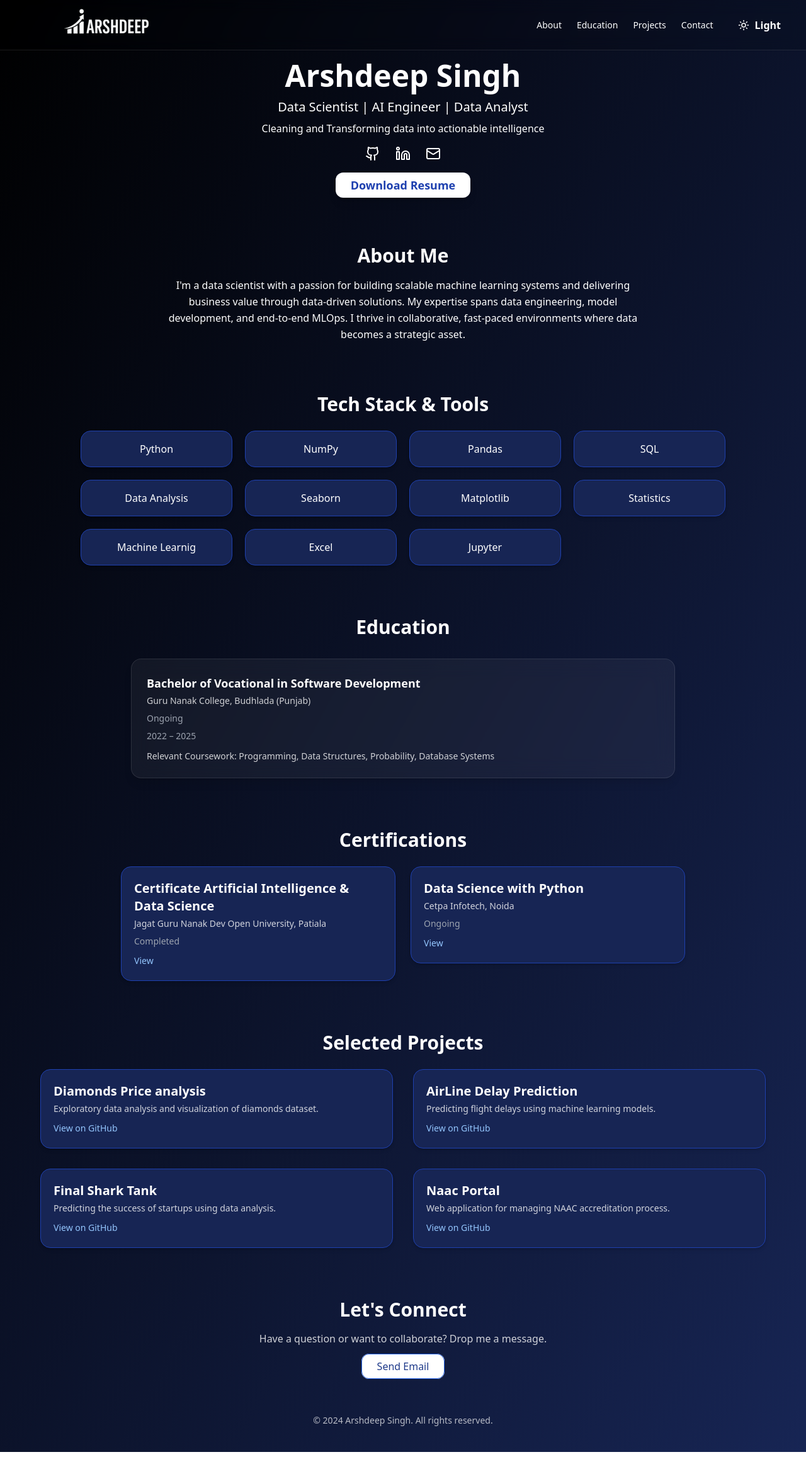
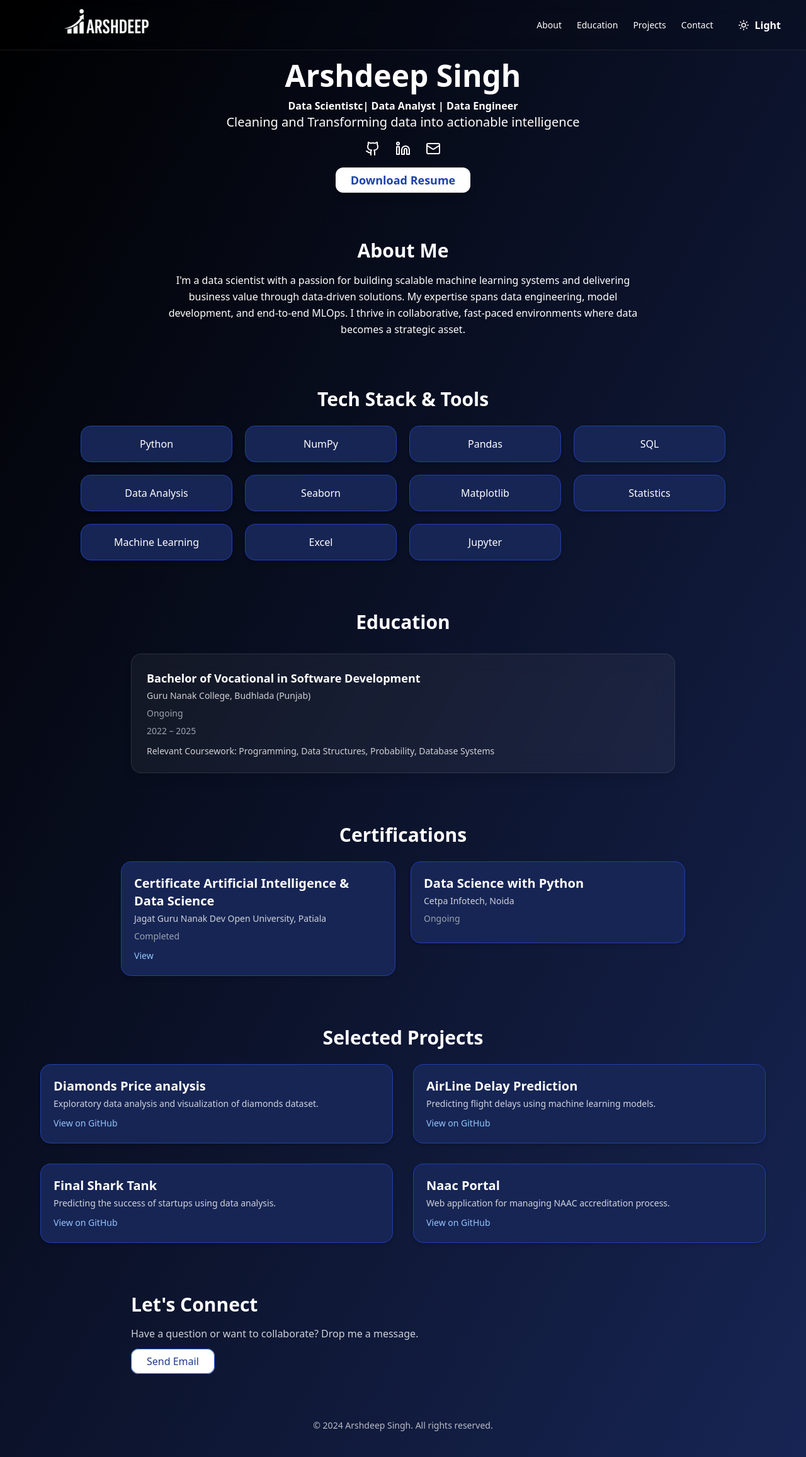
Before and after one commit to Arshdeep6840/Portfolio, a Next.js app: page / in a window 1280 px wide. Shown: the whole page at 63% size. Built offline with nearby package versions, Linux system fonts and the light colour scheme.

Commit message:
all errors are removed
just have to downgrade the node.js to 18 version to deploy

```diff
--- a/package.json
+++ b/package.json
@@ -8,7 +8,7 @@
   },
   "dependencies": {
     "clsx": "^2.1.1",
-    "framer-motion": "^10.12.16",
+    "framer-motion": "^12.6.3",
     "lucide-react": "^0.263.0",
     "next": "13.4.12",
     "react": "18.2.0",
@@ -17,7 +17,7 @@
   },
   "devDependencies": {
     "@types/node": "22.14.0",
-    "@types/react": "19.1.0",
+    "@types/react": "^19.1.0",
     "autoprefixer": "^10.4.21",
     "postcss": "^8.5.3",
     "tailwindcss": "^3.4.17",
--- a/src/app/page.tsx
+++ b/src/app/page.tsx
@@ -6,24 +6,25 @@ import { Button } from "@/components/ui/button";
 import { Github, Linkedin, Mail, Sun, Moon } from "lucide-react";
 import { motion } from "framer-motion";
 import Image from "next/image";
-import { stat } from "fs";
+
 
 export default function Portfolio() {
   const [darkMode, setDarkMode] = useState(true);
 
   useEffect(() => {
     document.documentElement.classList.toggle("dark", darkMode);
-  }, [darkMode]);
+  },
+  [darkMode]);
 
   return (
-    <main className={`min-h-screen transition-colors duration-700 ${darkMode ? "bg-gradient-to-br from-black to-blue-950 text-white" :"bg-[radial-gradient(circle_at_top_left,white,rgb(140,226,255))] text-gray-900"} px-6 pb-10 pt-24`}>
+    <main className={`min-h-screen transition-colors duration-700 ${darkMode ? "bg-gradient-to-br from-black to-blue-950 text-white" : "bg-[radial-gradient(circle_at_top_left,white,rgb(140,226,255))] text-gray-900"} px-6 pb-10 pt-24`}>
 
       {/* Navbar */}
       <nav className="fixed top-0 left-0 w-full z-50 h-20 px-6 py-0 bg-white/10 dark:bg-black/10 backdrop-blur-md border-b border-white/10 dark:border-white/10 flex justify-between items-center shadow-sm">
-
         <div className="h-full flex items-center justify-start">
           <div className="relative w-[290px] h-[150px]">
-      <a href="#hero">  <Image
+            <a href="#hero">
+              <Image
                 src={darkMode ? "/703d1cbe-6398-4dfb-91eb-ec47250e9f7d.png" : "/dark-logo.png"}
                 alt="Logo"
                 fill
@@ -37,11 +38,9 @@ export default function Portfolio() {
 
 
         <div className="flex items-center gap-6">
-          <a href="#about" className="hover:underline text-sm font-medium">About</a>
-          <a href="#education" className="hover:underline text-sm font-medium">Education</a>
-          <a href="#projects" className="hover:underline text-sm font-medium">Projects</a>
-          <a href="#contact" className="hover:underline text-sm font-medium">Contact</a>
-
+          {['about', 'education', 'projects', 'contact'].map((section) => (
+            <a key={section} href={`#${section}`} className="hover:underline text-sm font-medium capitalize">{section}</a>
+          ))}
           <Button variant="ghost" onClick={() => setDarkMode(!darkMode)} className="flex items-center gap-2">
             {darkMode ? <Sun size={18} /> : <Moon size={18} />}
             {darkMode ? "Light" : "Dark"}
@@ -50,62 +49,111 @@ export default function Portfolio() {
       </nav>
 
       {/* Hero Section */}
-      <section className="text-center mb-20">
+      <section className="text-center mb-20 scroll-mt-24">
+        <div id="hero"  className="text-center mb-20 scroll-mt-24">
           <motion.h1
-          className="text-5xl font-extrabold mb-3 scroll-mt-24"
-          id= "hero"
+            className="text-5xl font-extrabold mb-3"
             initial={{ opacity: 0, y: -30 }}
             animate={{ opacity: 1, y: 0 }}
             transition={{ duration: 0.7 }}
           >
+            <div className="text-5xl font-extrabold mb-3 scroll-mt-24">
               Arshdeep Singh
+            </div>
+
           </motion.h1>
+          <motion.h5
+
+            initial={{ opacity: 0, y: -30 }}
+            animate={{ opacity: 1, y: 0 }}
+            transition={{ duration: 0.7 }}
+          >
+            <div className="mt-2 font-bold text-md text-opacity-70">
+              Data Scientistc| Data Analyst | Data Engineer
+            </div>
+
+          </motion.h5>
           <motion.p
             className="text-xl text-opacity-90"
             initial={{ opacity: 0 }}
             animate={{ opacity: 1 }}
             transition={{ delay: 0.4 }}
           >
-          Data Scientist | AI Engineer | Data Analyst
+            Cleaning and Transforming data into actionable intelligence
           </motion.p>
-        <p className="mt-2 text-md text-opacity-70">Cleaning and Transforming data into actionable intelligence</p>
+
         <div className="flex justify-center gap-6 mt-4">
-          <motion.a whileHover={{ scale: 1.1 }} href="https://github.com/arshdeep6840" target="_blank" className="hover:text-white transition"><Github size={24} /></motion.a>
-          <motion.a whileHover={{ scale: 1.1 }} href="https://www.linkedin.com/in/arshdeep-singh-python-/" target="_blank" className="hover:text-white transition"><Linkedin size={24} /></motion.a>
-          <motion.a whileHover={{ scale: 1.1 }} href="mailto:arshdeepsingh17092@gmail.com" className="hover:text-white transition"><Mail size={24} /></motion.a>
+          <motion.a
+            whileHover={{ scale: 1.1 }}
+            href="https://github.com/arshdeep6840"
+            target="_blank"
+            className="hover:text-white transition"
+          >
+            <Github size={24} />
+          </motion.a>
+          <motion.a
+            whileHover={{ scale: 1.1 }}
+            href="https://www.linkedin.com/in/arshdeep-singh-python-/"
+            target="_blank"
+            className="hover:text-white transition"
+          >
+            <Linkedin size={24} />
+          </motion.a>
+          <motion.a
+            whileHover={{ scale: 1.1 }}
+            href="mailto:arshdeepsingh17092@gmail.com"
+            className="hover:text-white transition"
+           >
+            <Mail size={24} />
+          </motion.a>
         </div>
-        <motion.div whileHover={{ scale: 1.05 }} className="mt-6">
-          <Button className="px-6 py-2 text-lg shadow-lg bg-white text-blue-800 hover:bg-blue-100 transition-all" asChild>
-            <a href="/resume.pdf" download>Download Resume</a>
+
+          <motion.div
+          whileHover={{ scale: 1.05 }}
+          className="mt-6">
+            <Button
+              className="px-6 py-2 text-lg shadow-lg bg-white text-blue-800 hover:bg-blue-100 transition-all" asChild>
+              <a
+              href="/resume.pdf" download>
+                Download Resume
+              </a>
             </Button>
           </motion.div>
+        </div>
       </section>
 
-
       {/* About Me */}
-      <motion.section id="about" className="max-w-3xl mx-auto mb-20 scroll-mt-24" initial={{ opacity: 0 }} whileInView={{ opacity: 1 }} transition={{ duration: 0.6 }} viewport={{ once: true }}>
+      <motion.section
+      id="about"
+      className="max-w-3xl mx-auto mb-20 scroll-mt-24"
+      initial={{ opacity: 0 }}
+      whileInView={{ opacity: 1 }}
+      transition={{ duration: 0.6 }}
+      viewport={{ once: true }}
+      >
         <h2 className="text-3xl font-bold mb-4 text-center">About Me</h2>
         <p className="leading-relaxed text-center">
-          I'm a data scientist with a passion for building scalable machine learning systems
-          and delivering business value through data-driven solutions. My expertise spans data
-          engineering, model development, and end-to-end MLOps. I thrive in collaborative,
-          fast-paced environments where data becomes a strategic asset.
+          I'm a data scientist with a passion for building scalable machine learning systems and delivering business value through data-driven solutions. My expertise spans data engineering, model development, and end-to-end MLOps. I thrive in collaborative, fast-paced environments where data becomes a strategic asset.
         </p>
       </motion.section>
 
       {/* Skills */}
       <motion.section
-        className="max-w-5xl mx-auto mb-20 scroll-mt-24   "
+      className="max-w-5xl mx-auto mb-20 scroll-mt-24"
       initial={{ opacity: 0 }}
       whileInView={{ opacity: 1 }}
-        transition={{ duration: 1.90 }}
-        viewport={{ once: true }}>
-
+      transition={{ duration: 1.9 }}
+      viewport={{ once: true }}
+      >
         <h2 className="text-3xl font-bold mb-6 text-center">Tech Stack & Tools</h2>
         <div className="grid grid-cols-2 md:grid-cols-4 gap-5 center">
-          {["Python","NumPy",  "Pandas","SQL","Data Analysis","Seaborn","Matplotlib","Statistics", "Machine Learnig", "Excel","Jupyter"].map((skill, i) => (
-            <motion.div key={i} whileHover={{ scale: 1.05 }}>
-              <Card className={`p-4 text-center font-medium ${darkMode ? "text-white" : "text-black"} bg-opacity-10 hover:bg-opacity-20 rounded-2xl shadow-md`}>
+          {["Python","NumPy", "Pandas","SQL","Data Analysis","Seaborn","Matplotlib","Statistics", "Machine Learning", "Excel","Jupyter"].map((skill, i) => (
+            <motion.div
+              key={i}
+              whileHover={{ scale: 1.05 }}
+              >
+              <Card
+                className={`p-4 text-center font-medium ${darkMode ? "text-white" : "text-black"} bg-opacity-10 hover:bg-opacity-20 rounded-2xl shadow-md`}>
                   {skill}
               </Card>
             </motion.div>
@@ -122,42 +170,36 @@ export default function Portfolio() {
       transition={{ duration: 2.6 }}
       viewport={{ once: true }}
       >
-  <h2 className="text-3xl font-bold mb-8 text-center scroll-mt-24">Education</h2>
-
-  <div className="">
-    {[
-      {
-        degree: "Bachelor of Vocational in Software Development",
-        institution: "Guru Nanak College, Budhlada (Punjab)",
-        duration: "2022 – 2025",
-        status: "Ongoing",
-        courses: "Programming, Data Structures, Probability, Database Systems",
-      },
-    ].map((edu, index) => (
+        <h2 className="text-3xl font-bold mb-8 text-center scroll-mt-24">
+          Education
+        </h2>
         <motion.div
-        key={index}
         whileHover={{ scale: 1.03 }}
         className="bg-white/10 dark:bg-white/5 backdrop-blur-lg rounded-2xl p-6 shadow-lg border border-white/10 transition-all duration-300"
         >
-        <h3 className="text-lg font-semibold mb-1">{edu.degree}</h3>
-        <p className="text-sm opacity-80 mb-2"><a href="https://www.gncbudhlada.org/">{edu.institution}</a></p>
-        {edu.status && <p className="text-sm text-gray-400 mb-2">{edu.status}</p>}
-        <p className="text-sm text-gray-400 mb-3">{edu.duration}</p>
+          <h3 className="text-lg font-semibold mb-1">Bachelor of Vocational in Software Development</h3>
+          <p className="text-sm opacity-80 mb-2"><a href="https://www.gncbudhlada.org/">Guru Nanak College, Budhlada (Punjab)</a></p>
+          <p className="text-sm text-gray-400 mb-2">Ongoing</p>
+          <p className="text-sm text-gray-400 mb-3">2022 – 2025</p>
           <p className="text-sm opacity-80">
-          <span className="font-medium">Relevant Coursework:</span> {edu.courses}
+            <span className="font-medium">Relevant Coursework:</span> Programming, Data Structures, Probability, Database Systems
           </p>
         </motion.div>
-    ))}
-  </div>
       </motion.section>
 
-
       {/* Certifications */}
-      <motion.section className="max-w-4xl mx-auto mb-20 scroll-mt-24" initial={{ opacity: 0 }} whileInView={{ opacity: 1 }} transition={{ duration: 0.6 }} viewport={{ once: true }}>
-        <h2 className="text-3xl font-bold mb-6 text-center">Certifications</h2>
+      <motion.section
+      className="max-w-4xl mx-auto mb-20 scroll-mt-24"
+      initial={{ opacity: 0 }}
+      whileInView={{ opacity: 1 }}
+      transition={{ duration: 0.6 }}
+      viewport={{ once: true }}
+      >
+        <h2 className="text-3xl font-bold mb-6 text-center">
+          Certifications
+        </h2>
         <div className="grid grid-cols-1 md:grid-cols-2 gap-6">
-          {[
-            {
+          {[{
             title: "Certificate Artificial Intelligence & Data Science",
             institution: "Jagat Guru Nanak Dev Open University, Patiala",
             status: "Completed",
@@ -168,56 +210,55 @@ export default function Portfolio() {
             title: "Data Science with Python",
             institution: "Cetpa Infotech, Noida",
             status: "Ongoing",
-              link : "https://www.cetpainfotech.com/",
+            link: "https://www.cetpainfotech.com/",
             url: "",
-            },
-          ].map((cert, index) => (
-            <motion.div key={index} whileHover={{ scale: 1.03 }}>
+          }].map((cert, index) => (
+            <motion.div
+              key={index}
+              whileHover={{ scale: 1.03 }}>
               <Card className="p-5 transition-all rounded-2xl border text-inherit bg-opacity-10 hover:bg-opacity-20">
                 <h3 className="text-xl font-semibold mb-1">{cert.title}</h3>
                 <p className="text-sm opacity-80 mb-2"><a href={cert.link}>{cert.institution}</a></p>
-                {cert.status && <p className="text-sm text-gray-400 mb-2">{cert.status}</p>}
-                <a
-                  href={cert.url}
-                  target="_blank"
-                  className="text-blue-600 dark:text-blue-300 text-sm font-medium hover:text-blue-800 dark:hover:text-white transition-colors"
-                >
-                  View
-                </a>
-
+                <p className="text-sm text-gray-400 mb-2">{cert.status}</p>
+                {cert.url && <a href={cert.url} target="_blank" className="text-blue-600 dark:text-blue-300 text-sm font-medium hover:text-blue-800 dark:hover:text-white transition-colors">View</a>}
               </Card>
             </motion.div>
           ))}
         </div>
       </motion.section>
 
-
       {/* Projects */}
-      <motion.section id="projects" className="max-w-6xl mx-auto mb-20 scroll-mt-24" initial={{ opacity: 0 }} whileInView={{ opacity: 1 }} transition={{ duration: 0.6 }} viewport={{ once: true }}>
-        <h2 className="text-3xl font-bold mb-6 text-center">Selected Projects</h2>
+      <motion.section
+      id="projects"
+      className="max-w-6xl mx-auto mb-20 scroll-mt-24"
+      initial={{ opacity: 0 }}
+      whileInView={{ opacity: 1 }}
+      transition={{ duration: 0.6 }}
+      viewport={{ once: true }}>
+        <h2 className="text-3xl font-bold mb-6 text-center">
+          Selected Projects
+        </h2>
         <div className="grid md:grid-cols-2 gap-8">
           {[{
             title: "Diamonds Price analysis",
             desc: "Exploratory data analysis and visualization of diamonds dataset.",
             url: "https://github.com/Arshdeep6840/Data-Analysis--Projects/blob/main/diamonds%20-%20Copy.ipynb"
-          },
-          {
+          }, {
             title: "AirLine Delay Prediction",
             desc: "Predicting flight delays using machine learning models.",
             url: "https://github.com/Arshdeep6840/Data-Analysis--Projects/blob/main/AIRLINE_FINAL%20(6)%20-%20Copy.ipynb"
-          },
-          {
+          }, {
             title: "Final Shark Tank",
             desc: "Predicting the success of startups using data analysis.",
             url: "https://github.com/Arshdeep6840/Data-Analysis--Projects/blob/main/Final%20Shark%20Tank%20(1)%20-%20Copy.ipynb"
-          },
-          {
+          }, {
             title: "Naac Portal",
             desc: "Web application for managing NAAC accreditation process.",
             url: "https://github.com/Arshdeep6840/Naac_portal"
-
           }].map((project, idx) => (
-            <motion.div key={idx} whileHover={{ scale: 1.03 }}>
+            <motion.div
+              key={idx}
+              whileHover={{ scale: 1.03 }}>
               <Card className="p-5 transition-all rounded-2xl border text-inherit bg-opacity-10 hover:bg-opacity-20">
                 <h3 className="text-xl font-semibold mb-1">{project.title}</h3>
                 <p className="text-sm opacity-80 mb-2">{project.desc}</p>
@@ -229,8 +270,18 @@ export default function Portfolio() {
       </motion.section>
 
       {/* Contact */}
-      <motion.section id="contact" className="max-w-2xl mx-auto text-center mb-10" initial={{ opacity: 0 }} whileInView={{ opacity: 1 }} transition={{ duration: 0.6 }} viewport={{ once: true }}>
-        <h2 className="text-3xl font-bold mb-4">Let's Connect</h2>
+      <motion.section
+      className="max-w-4xl mx-auto mb-20 px-4 scroll-mt-24"
+      id="contact"
+      initial={{ opacity: 0 }}
+      whileInView={{ opacity: 1 }}
+      transition={{ duration: 0.6 }}
+      viewport={{ once: true }}
+      >
+        <h2
+        className="text-3xl font-bold mb-4">
+          Let's Connect
+        </h2>
         <p className="mb-5 opacity-80">Have a question or want to collaborate? Drop me a message.</p>
         <Button variant="secondary" className="px-6 py-2 text-base font-medium bg-white text-blue-900 hover:bg-blue-100" asChild>
           <a href="mailto:arshdeep17092@gmail.com">Send Email</a>
@@ -238,7 +289,10 @@ export default function Portfolio() {
       </motion.section>
 
       {/* Footer */}
-      <footer className="text-center text-sm opacity-70 mt-16">© 2024 Arshdeep Singh. All rights reserved.</footer>
+      <footer
+      className="text-center text-sm opacity-70 mt-16">
+        © 2024 Arshdeep Singh. All rights reserved.
+      </footer>
     </main>
   );
 }
```
Also changed, not shown: 1 other file (tests, documents, lock files or other folders). Lines whose indentation alone changed are shown as unchanged.
